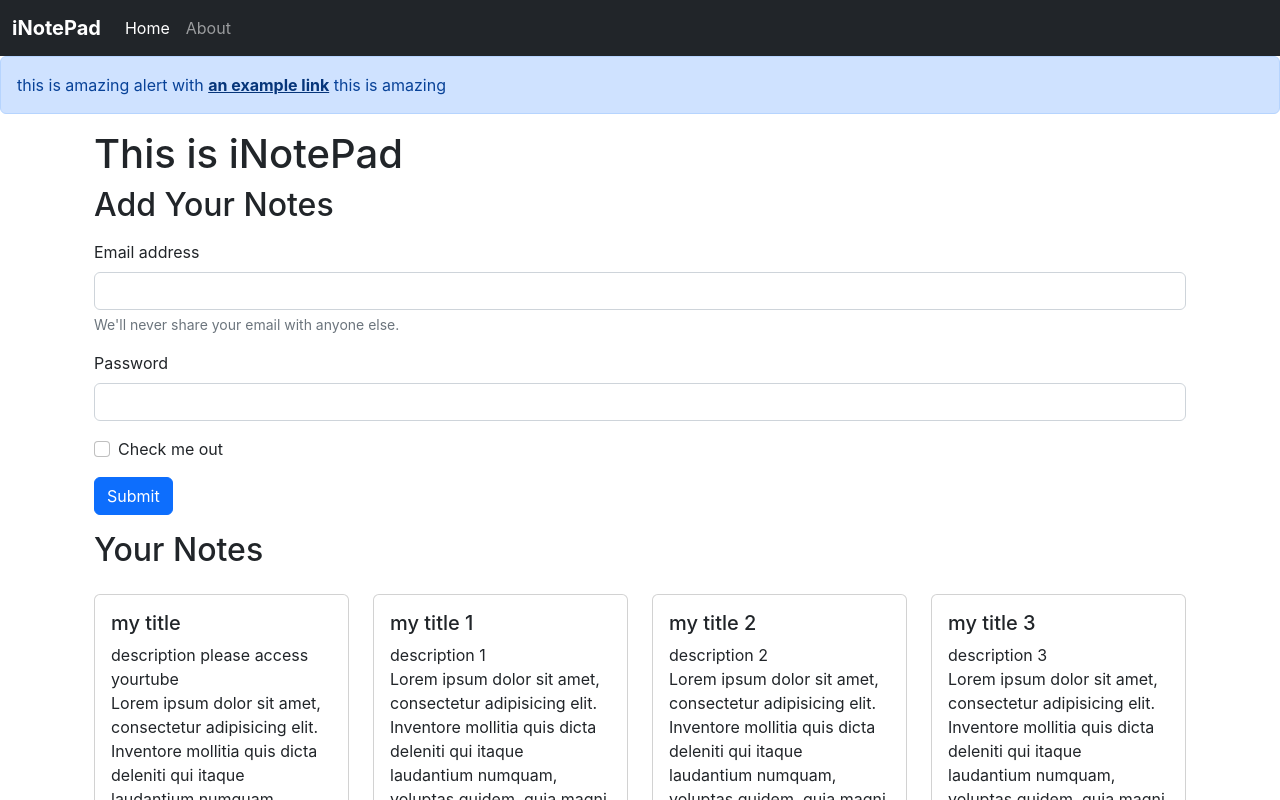
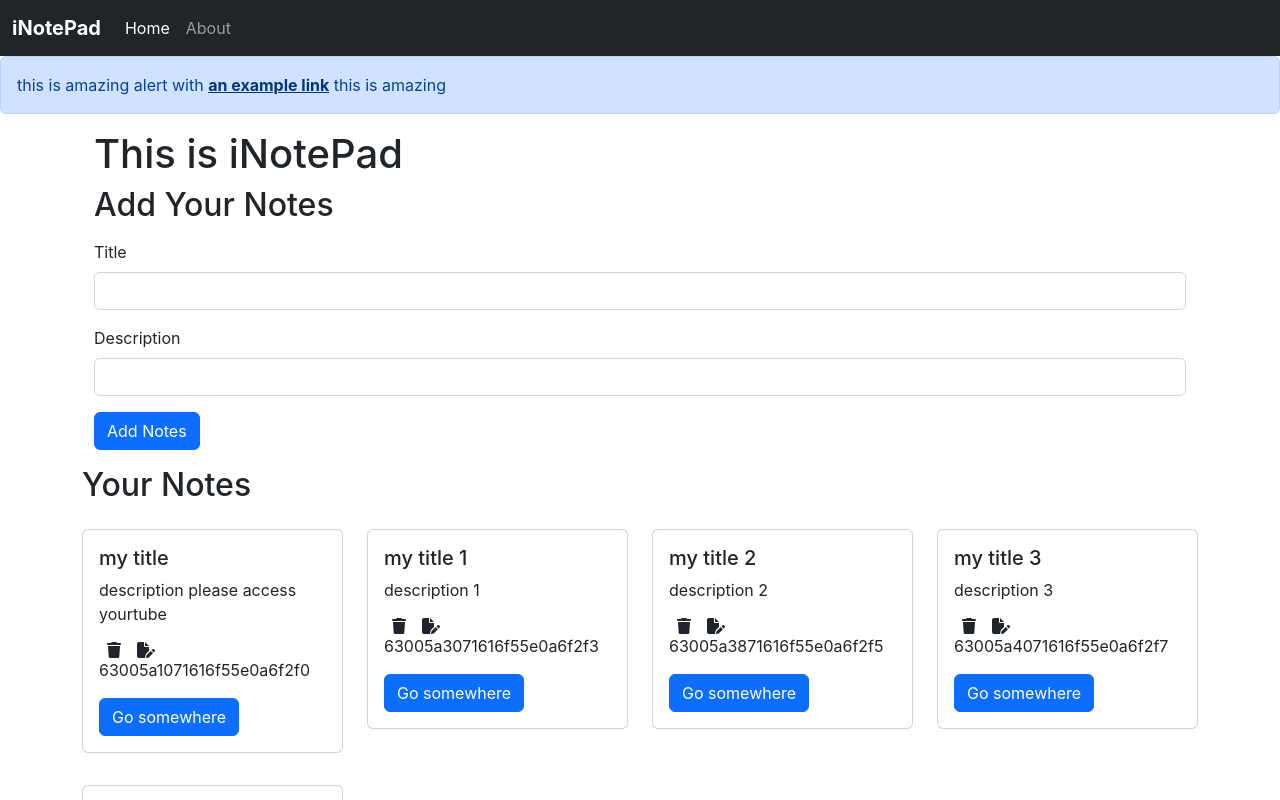
Before and after one commit to Deepakvikrant/note_pad, a React (Create React App) app: page / in a window 1280 px wide. Shown: the top 800 px of the page. Built offline with nearby package versions, Linux system fonts and the light colour scheme.

Commit message:
Add Notes client side functionality added

```diff
--- /dev/null
+++ b/src/components/AddNote.js
@@ -0,0 +1,46 @@
+import React, { useContext,useState } from 'react';
+import NoteContext from '../context/note/noteContext';
+
+
+const AddNote = () => {
+
+    const context = useContext(NoteContext)
+    const {addNote} = context;
+
+    const [note,setNote] = useState({title:"",description :"",tag:"default"})
+
+    const handleClick = (e)=>{
+        e.preventDefault();
+    addNote(note.title,note.description,note.tag);
+    }
+
+    const onChange=(e)=>{
+        setNote({...note, [e.target.name]: e.target.value})
+
+    }
+    return (
+
+        <div className='container my-3'>
+            <h1>This is iNotePad</h1>
+            <h2>Add Your Notes</h2>
+            <form className='my-3'>
+                <div className="mb-3">
+                    <label htmlFor="title" className="form-label">Title</label>
+                    <input type="text" onChange={onChange} className="form-control" id="title" name="title" aria-describedby="emailHelp" />
+                </div>
+                <div className="mb-3">
+                    <label htmlFor="description" className="form-label">Description</label>
+                    <input type="text" onChange={onChange} className="form-control" id="description" name='description' />
+                </div>
+
+                <button type="submit" className="btn btn-primary" onClick={handleClick}>Add Notes</button>
+            </form>
+
+
+        </div>
+
+
+    )
+}
+
+export default AddNote
--- a/src/components/Home.js
+++ b/src/components/Home.js
@@ -1,30 +1,14 @@
 import React from 'react'
+import AddNote from './AddNote'
 import Notes from './Notes'
 
 const Home = () => {
     return (
-        <div className='container my-3'>
-            <h1>This is iNotePad</h1>
-            <h2>Add Your Notes</h2>
-            <form className='my-3'>
-                <div className="mb-3">
-                    <label htmlFor="exampleInputEmail1" className="form-label">Email address</label>
-                    <input type="email" className="form-control" id="exampleInputEmail1" aria-describedby="emailHelp" />
-                    <div id="emailHelp" className="form-text">We'll never share your email with anyone else.</div>
-                </div>
-                <div className="mb-3">
-                    <label htmlFor="exampleInputPassword1" className="form-label">Password</label>
-                    <input type="password" className="form-control" id="exampleInputPassword1" />
-                </div>
-                <div className="mb-3 form-check">
-                    <input type="checkbox" className="form-check-input" id="exampleCheck1" />
-                    <label className="form-check-label" htmlFor="exampleCheck1">Check me out</label>
-                </div>
-                <button type="submit" className="btn btn-primary">Submit</button>
-            </form>
-            <Notes></Notes>
+        <div>
+            <AddNote/>
+            <Notes/>
+        </div>
 
-        </div>
     )
 }
 
--- a/src/components/NoteItem.js
+++ b/src/components/NoteItem.js
@@ -10,8 +10,7 @@
             <div className="card my-3">
                 <div className="card-body">
                     <h5 className="card-title">{note.title}</h5>
-                    <p className="card-text">{note.description} <br />
-                        Lorem ipsum dolor sit amet, consectetur adipisicing elit. Inventore mollitia quis dicta deleniti qui itaque laudantium numquam, voluptas quidem, quia magni ipsam facilis fugit! Eaque quibusdam quos nisi non unde.</p>
+                    <p className="card-text">{note.description}</p>
                     <div className="d-flex align-item-center">
                     <i className="fa-solid fa-trash mx-2"></i>
                     <i className="fa-solid fa-file-pen mx-2"></i>
--- a/src/components/Notes.js
+++ b/src/components/Notes.js
@@ -6,7 +6,7 @@
 const Notes = () => {
 
     const context = useContext(NoteContext)
-    const {notes, setNotes} = context;
+    const {notes,addNote} = context;
 
   return (
     <div className="row my-3">
--- a/src/context/note/NoteState.js
+++ b/src/context/note/NoteState.js
@@ -52,11 +52,41 @@
     }
   ]
 
-      const [notes, setNotes] = useState(initialNotes)
+  const [notes, setNotes] = useState(initialNotes);
+
+
+  // Add Notes
+
+  const addNote=(title,description,tag)=>{
+    //TO DO API CALL
+    console.log("Adding a new note");
+    const note = {
+      "_id": "6n3005a4d71616f55e0a6f2f9",
+      "user": "62fbda552b615561226269af",
+      "title":title,
+      "description": description,
+      "tag": tag,
+      "date": "2022-08-20T03:51:41.310Z",
+      "__v": 0
+    };
+    setNotes(notes.concat(note))
+
+  }
+
+  // Delete a Notes
+  const deleteNote=(id)=>{
+
+  }
+
+  // Edit a Notes
+
+  const editNote=(id)=>{
+
+  }
 
 
   return (
-        <NoteContext.Provider value={{notes,setNotes}}>
+    <NoteContext.Provider value={{ notes, setNotes,addNote,deleteNote,editNote,}}>
 
       {props.children}
 
```
Lines whose indentation alone changed are shown as unchanged.
